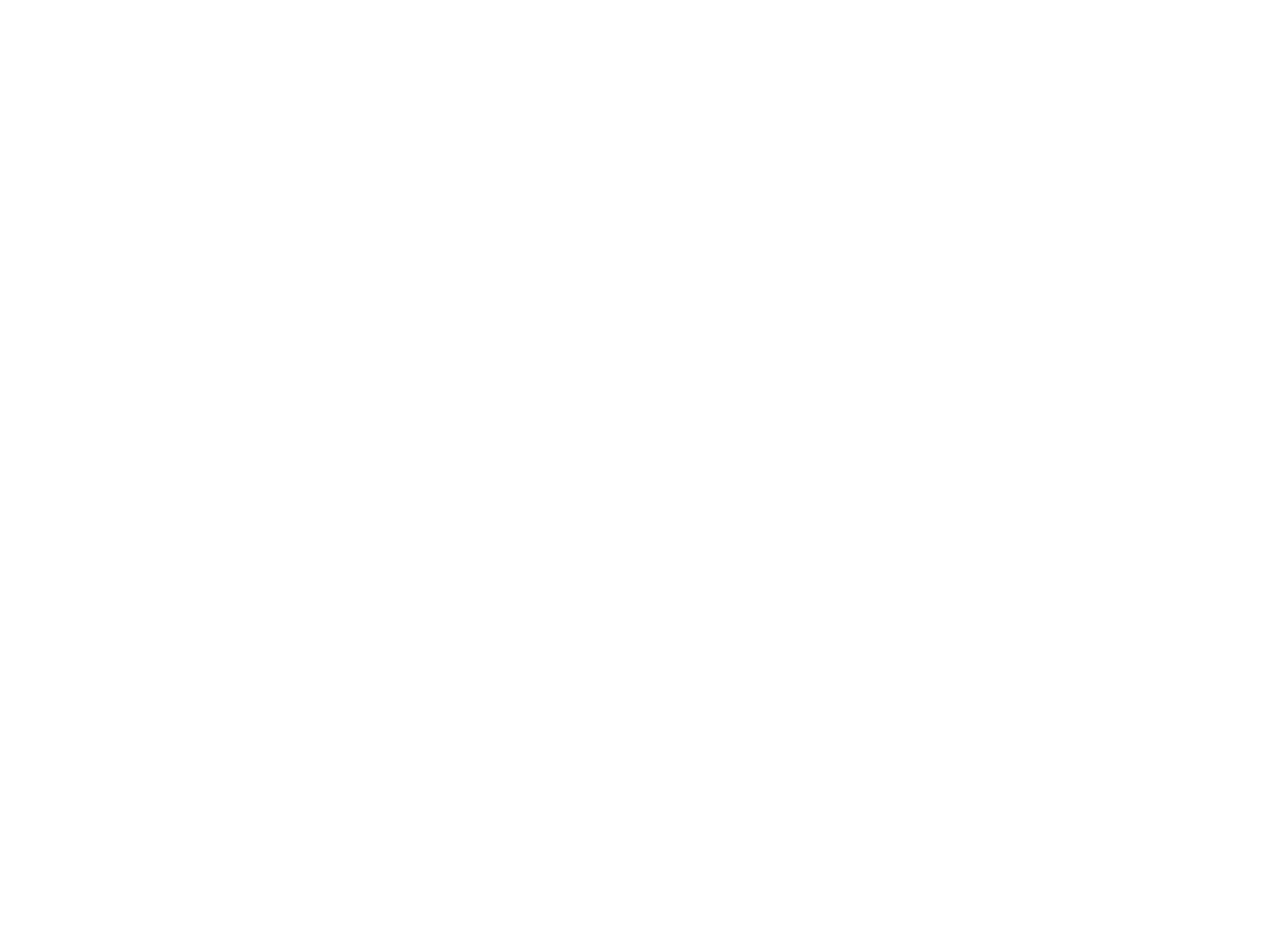
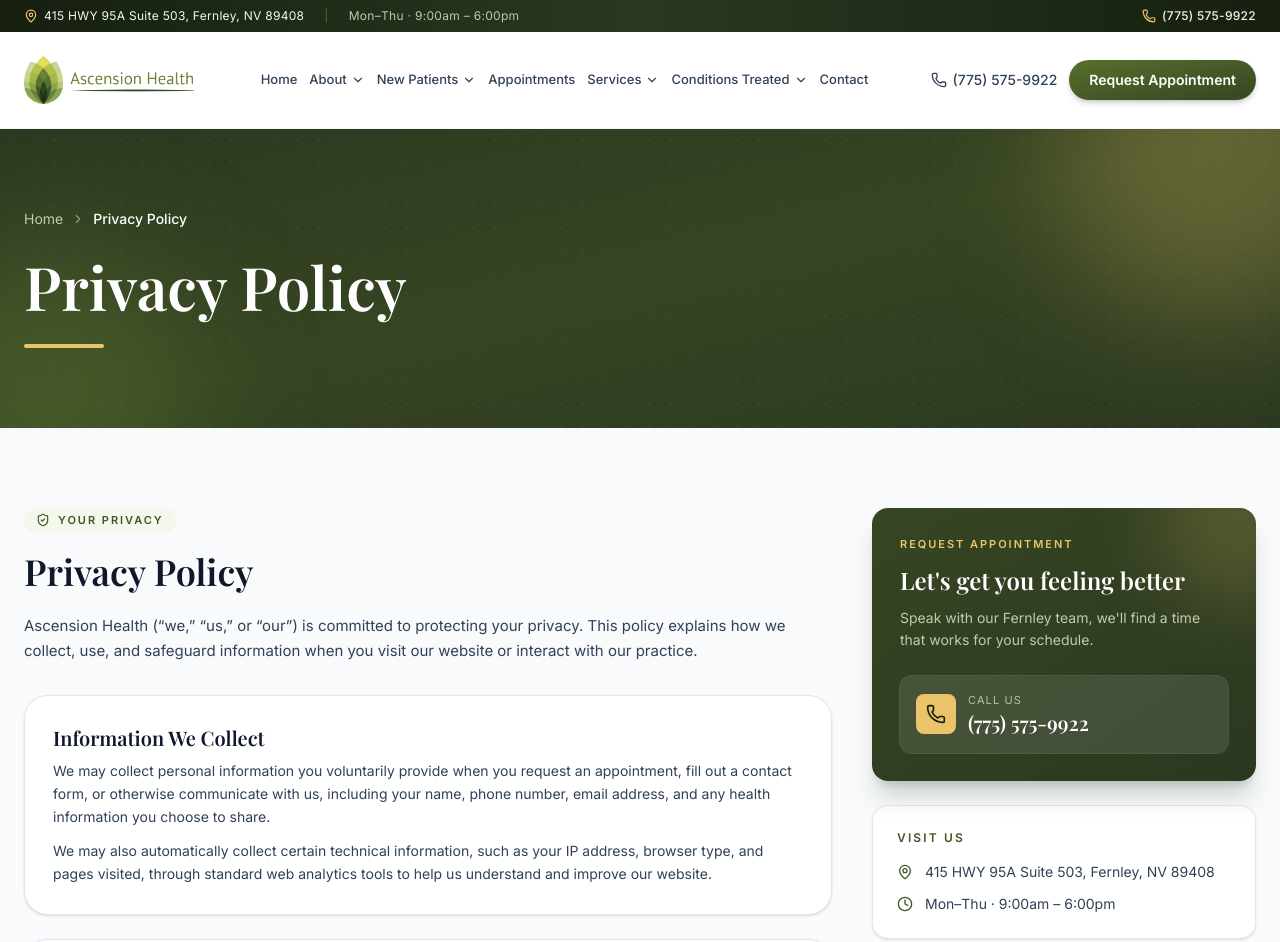
Before and after one commit to modfxmedia-ai/ascension-health, a Next.js app: page /privacy-policy in a window 1280 px wide. Before the commit this address had no page. Shown: the top 942 px of the page. Before the commit the page ends 800 px from the top, so only its background shows below. Built offline with nearby package versions, Linux system fonts and the light colour scheme; a web font is replaced by a local one.

Commit message:
privacy-policy

```diff
--- /dev/null
+++ b/app/privacy-policy/page.tsx
@@ -0,0 +1,154 @@
+import type { Metadata } from "next";
+import { ShieldCheck } from "lucide-react";
+import { PageHero, AppointmentSidebar, BottomCTA } from "@/components/InteriorPage";
+import { Reveal } from "@/components/Motion";
+import { SITE } from "@/lib/navigation";
+
+export const metadata: Metadata = {
+  title: "Privacy Policy",
+  description:
+    "Read the Ascension Health privacy policy to learn how we collect, use, and protect your personal information.",
+  alternates: { canonical: "/privacy-policy/" },
+  openGraph: {
+    title: "Privacy Policy | Ascension Health",
+    description:
+      "Read the Ascension Health privacy policy to learn how we collect, use, and protect your personal information.",
+    url: "https://ascensionhealthnv.com/privacy-policy/",
+    type: "article",
+    siteName: "Ascension Health",
+  },
+  twitter: {
+    title: "Privacy Policy | Ascension Health",
+    description:
+      "Read the Ascension Health privacy policy to learn how we collect, use, and protect your personal information.",
+  },
+};
+
+const sections = [
+  {
+    title: "Information We Collect",
+    body: [
+      "We may collect personal information you voluntarily provide when you request an appointment, fill out a contact form, or otherwise communicate with us, including your name, phone number, email address, and any health information you choose to share.",
+      "We may also automatically collect certain technical information, such as your IP address, browser type, and pages visited, through standard web analytics tools to help us understand and improve our website.",
+    ],
+  },
+  {
+    title: "How We Use Your Information",
+    body: [
+      "We use the information we collect to respond to appointment requests and inquiries, schedule and manage patient care, communicate with you about our services, and improve the content and functionality of our website.",
+      "We do not sell, rent, or trade your personal information to third parties for their marketing purposes.",
+    ],
+  },
+  {
+    title: "Protected Health Information",
+    body: [
+      "Any protected health information (PHI) you share with us in connection with your care is handled in accordance with applicable federal and state privacy laws, including the Health Insurance Portability and Accountability Act (HIPAA), and is not covered solely by this website privacy policy.",
+    ],
+  },
+  {
+    title: "Cookies & Analytics",
+    body: [
+      "Our website may use cookies and similar technologies to enhance your browsing experience and to gather aggregate, anonymized data about site usage. You can adjust your browser settings to refuse cookies, though some parts of the site may not function as intended.",
+    ],
+  },
+  {
+    title: "Sharing of Information",
+    body: [
+      "We may share information with trusted service providers who assist us in operating our website and practice (such as hosting or scheduling software), and when required to comply with applicable law, legal process, or governmental request.",
+    ],
+  },
+  {
+    title: "Data Security",
+    body: [
+      "We take reasonable administrative, technical, and physical measures designed to protect the information we collect. However, no method of transmission over the internet or electronic storage is completely secure, and we cannot guarantee absolute security.",
+    ],
+  },
+  {
+    title: "Your Choices",
+    body: [
+      "You may contact us at any time to ask questions about the information we hold about you, request corrections, or opt out of non-essential communications.",
+    ],
+  },
+  {
+    title: "Changes to This Policy",
+    body: [
+      "We may update this privacy policy from time to time. Any changes will be posted on this page with an updated effective date.",
+    ],
+  },
+];
+
+export default function PrivacyPolicyPage() {
+  return (
+    <main className="bg-slate-50">
+      <PageHero title="Privacy Policy" />
+
+      <section className="relative mx-auto max-w-7xl px-6 py-16 sm:py-20">
+        <div className="grid gap-10 lg:grid-cols-12">
+          <div className="lg:col-span-8">
+            <Reveal>
+              <span className="inline-flex items-center gap-2 rounded-full bg-brand-50 px-3 py-1 text-[11px] font-semibold uppercase tracking-[0.18em] text-brand-700">
+                <ShieldCheck className="h-3.5 w-3.5" />
+                Your Privacy
+              </span>
+              <h2 className="mt-4 font-display text-3xl sm:text-4xl font-semibold text-slate-900 leading-tight">
+                Privacy Policy
+              </h2>
+              <p className="mt-5 text-[15px] leading-relaxed text-slate-700">
+                Ascension Health (&ldquo;we,&rdquo; &ldquo;us,&rdquo; or
+                &ldquo;our&rdquo;) is committed to protecting your privacy.
+                This policy explains how we collect, use, and safeguard
+                information when you visit our website or interact with our
+                practice.
+              </p>
+
+              <div className="mt-8 space-y-6">
+                {sections.map((section) => (
+                  <div
+                    key={section.title}
+                    className="rounded-3xl border border-slate-200 bg-white p-7 shadow-sm"
+                  >
+                    <h3 className="font-display text-xl font-semibold text-slate-900">
+                      {section.title}
+                    </h3>
+                    <div className="mt-2 space-y-3">
+                      {section.body.map((paragraph, i) => (
+                        <p
+                          key={i}
+                          className="text-sm leading-relaxed text-slate-700"
+                        >
+                          {paragraph}
+                        </p>
+                      ))}
+                    </div>
+                  </div>
+                ))}
+
+                <div className="rounded-3xl border border-slate-200 bg-white p-7 shadow-sm">
+                  <h3 className="font-display text-xl font-semibold text-slate-900">
+                    Contact Us
+                  </h3>
+                  <p className="mt-2 text-sm leading-relaxed text-slate-700">
+                    If you have any questions about this privacy policy or
+                    how your information is handled, please{" "}
+                    <a
+                      href="/contact/"
+                      className="font-semibold text-brand-700 hover:text-brand-800 underline underline-offset-2"
+                    >
+                      contact us
+                    </a>{" "}
+                    or reach us at {SITE.address}, {SITE.phone}.
+                  </p>
+                </div>
+              </div>
+            </Reveal>
+          </div>
+          <div className="lg:col-span-4">
+            <AppointmentSidebar />
+          </div>
+        </div>
+      </section>
+
+      <BottomCTA />
+    </main>
+  );
+}
--- a/app/sitemap.ts
+++ b/app/sitemap.ts
@@ -29,6 +29,7 @@
   { path: "/eugene-or/", priority: 0.9, changeFrequency: "monthly" },
   { path: "/sitemap/", priority: 0.3, changeFrequency: "yearly" },
   { path: "/accessibility/", priority: 0.3, changeFrequency: "yearly" },
+  { path: "/privacy-policy/", priority: 0.3, changeFrequency: "yearly" },
   { path: "/what-can-we-improve/", priority: 0.3, changeFrequency: "yearly" },
 ];
 
--- a/components/Footer.tsx
+++ b/components/Footer.tsx
@@ -183,6 +183,13 @@
               Accessibility
             </Link>
             <Link
+              href="/privacy-policy/"
+              onClick={() => window.scrollTo({ top: 0, behavior: 'smooth' })}
+              className="hover:text-white transition-colors"
+            >
+              Privacy Policy
+            </Link>
+            <Link
               href="/contact/"
               onClick={() => window.scrollTo({ top: 0, behavior: 'smooth' })}
               className="hover:text-white transition-colors"
```
